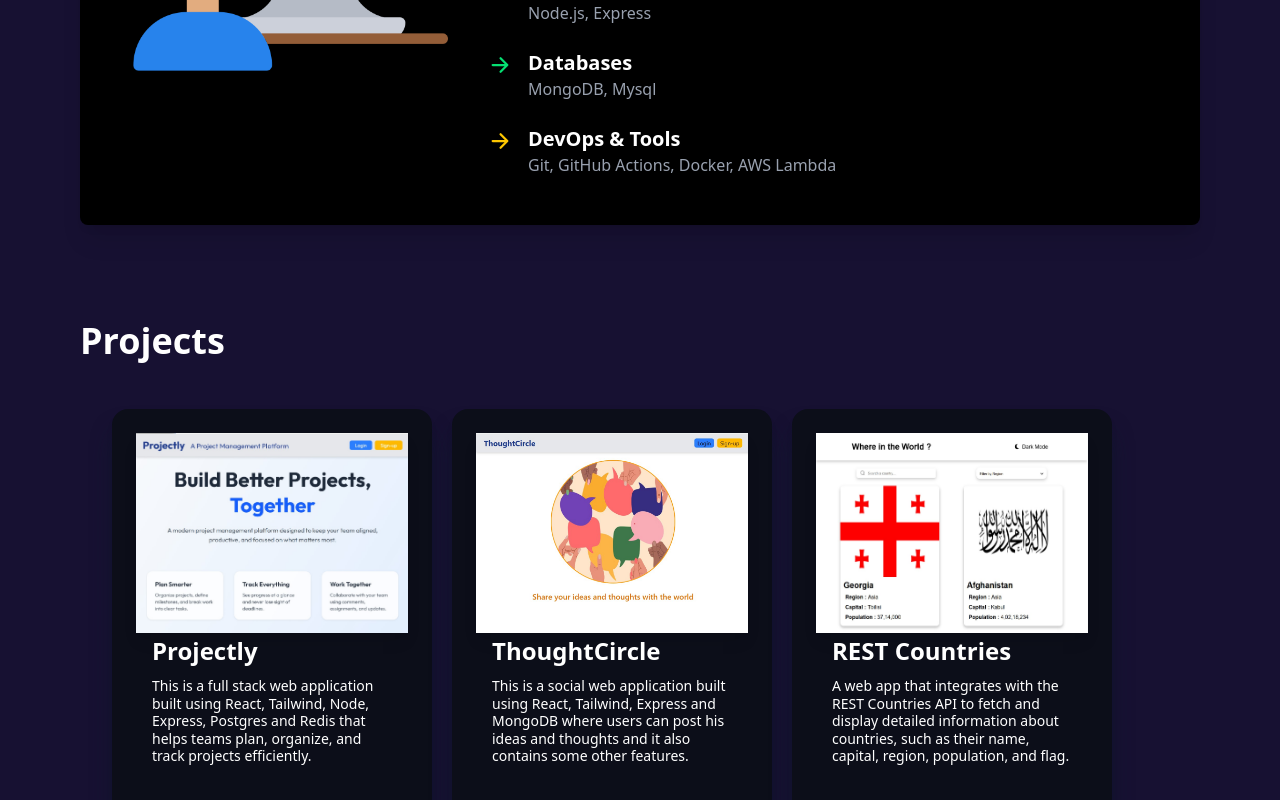
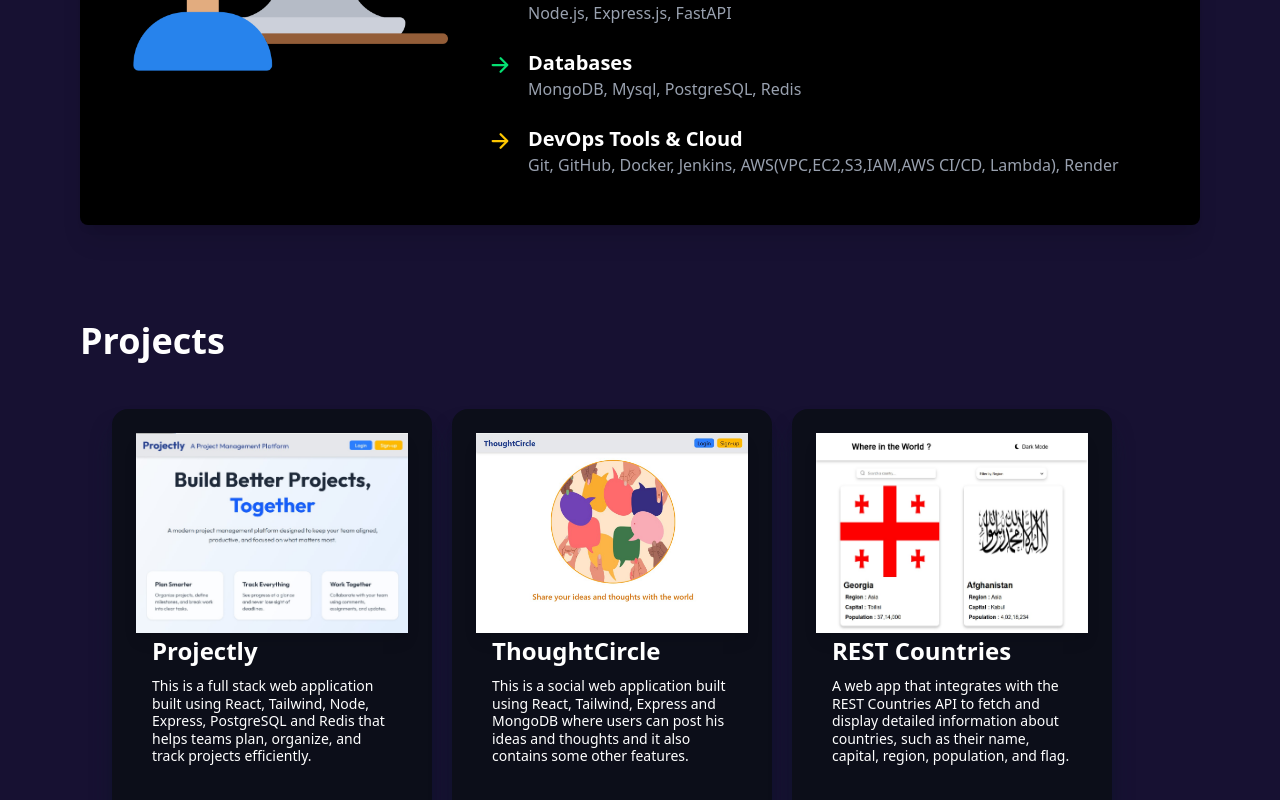
Before and after one commit to RupeshKumar4511/portfolio, a React (Vite) app: page / in a window 1280 px wide. Shown: the part 920-1720 px from the top of the page. Built offline with nearby package versions, Linux system fonts and the light colour scheme.

Commit message:
component Updated

```diff
--- a/src/components/About.jsx
+++ b/src/components/About.jsx
@@ -44,7 +44,7 @@
               <IoArrowForward size={24} className="mt-1 text-orange-400" />
               <div>
                 <h3 className="text-lg md:text-xl font-semibold">Backend</h3>
-                <p className="text-gray-400">Node.js, Express</p>
+                <p className="text-gray-400">Node.js, Express.js, FastAPI</p>
               </div>
             </li>
 
@@ -52,7 +52,7 @@
               <IoArrowForward size={24} className="mt-1 text-green-400" />
               <div>
                 <h3 className="text-lg md:text-xl font-semibold">Databases</h3>
-                <p className="text-gray-400">MongoDB, Mysql</p>
+                <p className="text-gray-400">MongoDB, Mysql, PostgreSQL, Redis</p>
               </div>
             </li>
 
@@ -60,8 +60,8 @@
             <li className="flex gap-4 items-start">
               <IoArrowForward size={24} className="mt-1 text-yellow-400" />
               <div>
-                <h3 className="text-lg md:text-xl font-semibold">DevOps & Tools</h3>
-                <p className="text-gray-400">Git, GitHub Actions, Docker, AWS Lambda</p>
+                <h3 className="text-lg md:text-xl font-semibold">DevOps Tools & Cloud</h3>
+                <p className="text-gray-400">Git, GitHub, Docker, Jenkins, AWS(VPC,EC2,S3,IAM,AWS CI/CD, Lambda), Render</p>
               </div>
             </li>
           </ul>
--- a/src/components/Projects.jsx
+++ b/src/components/Projects.jsx
@@ -13,7 +13,7 @@
       <h1 className='text-2xl md:text-4xl text-white font-bold'>Projects</h1>
       <div className='py-12 px-4 md:px-8 flex flex-wrap gap-5'>
 
-        <ProjectCard title={"Projectly"} main={"This is a full stack web application built using React, Tailwind, Node, Express, Postgres and Redis that helps teams plan, organize, and track projects efficiently."}
+        <ProjectCard title={"Projectly"} main={"This is a full stack web application built using React, Tailwind, Node, Express, PostgreSQL and Redis that helps teams plan, organize, and track projects efficiently."}
         image = {image1} demo={"https://projectly.onrender.com"}
         sourceCode={"https://github.com/RupeshKumar4511/project-management-platform"}/>
 
```
